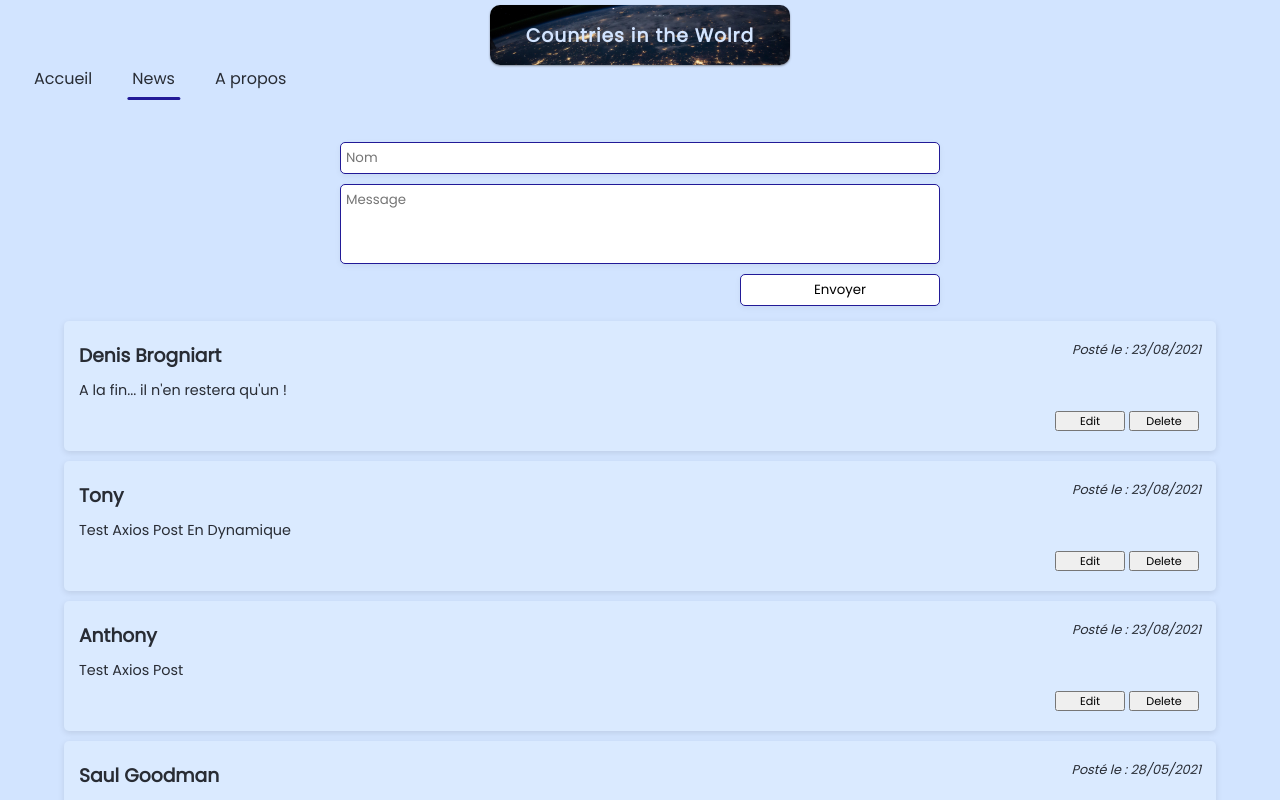
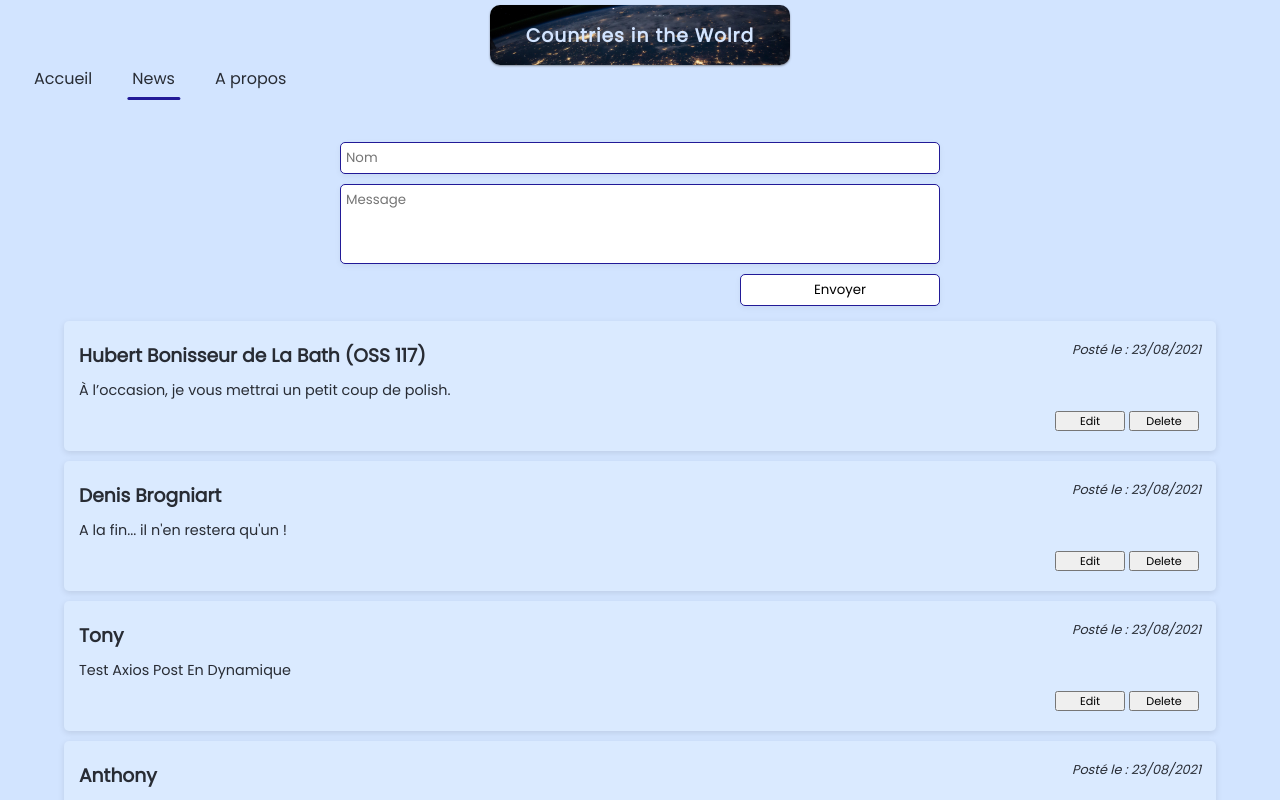
Before and after one commit to wahoostik/country-react, a React (Create React App) app: page /news in a window 1280 px wide. Shown: the top 800 px of the page. Built offline with nearby package versions, Linux system fonts and the light colour scheme; data requests are answered from the project's data file.

Commit message:
handleSubmit finally

```diff
--- a/src/assets/db.json
+++ b/src/assets/db.json
@@ -53,6 +53,12 @@
       "content": "A la fin... il n'en restera qu'un !",
       "date": 1629736780468,
       "id": 9
+    },
+    {
+      "author": "Hubert Bonisseur de La Bath (OSS 117)",
+      "content": "À l’occasion, je vous mettrai un petit coup de polish.",
+      "date": 1629738697944,
+      "id": 10
     }
   ]
 }
--- a/src/pages/News.js
+++ b/src/pages/News.js
@@ -34,12 +34,13 @@ const News = () => {
                     date: Date.now(),
                 });
                 console.log(send);
+            } catch (error) {
+                console.trace(error);
+            } finally {
                 setAuthor('');
                 setContent('');
                 getData();
                 setError(false);
-            } catch (error) {
-                console.trace(error);
             }
         }
     };
```
